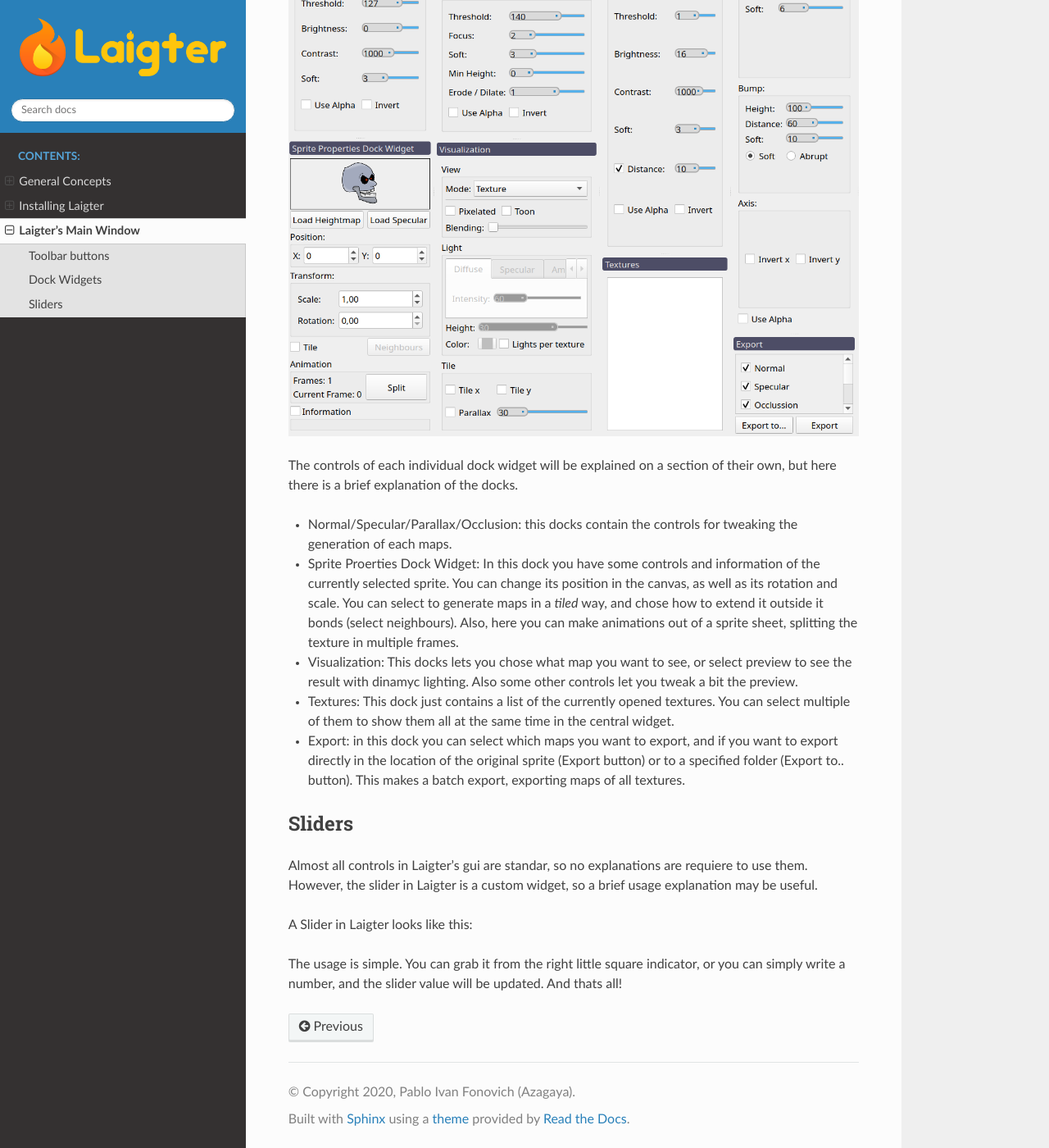
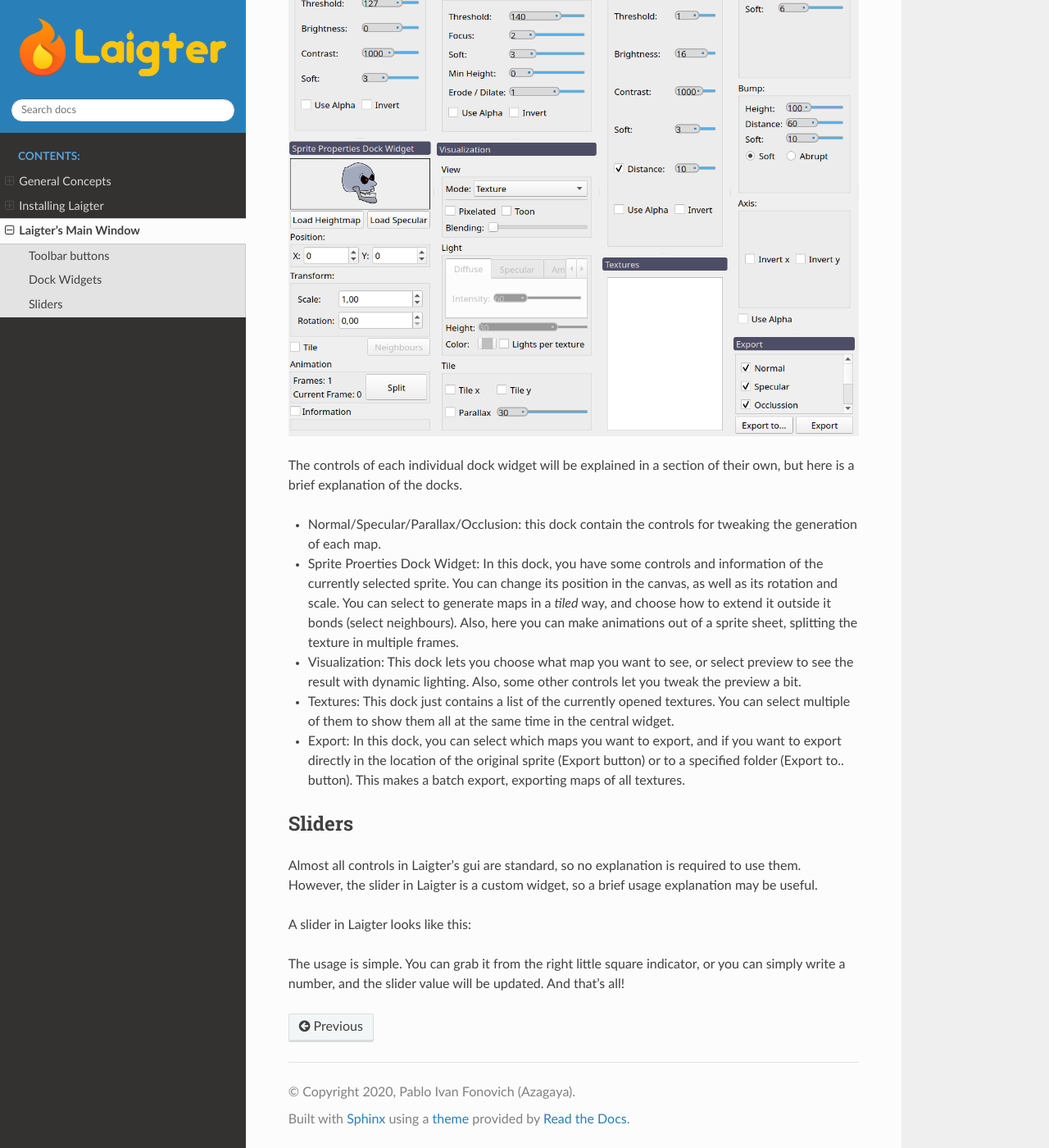
Before and after one commit to azagaya/laigter-docs, a Sphinx documentation site: the page built from docs/source/Introduction/main-window.rst, in a window 1280 px wide and 1400 px high, scrolled down 1678 px. Shown: the whole window at 82% size. Built offline with Sphinx 7.4.7 and the Read the Docs theme 2.0.0, drawn with Linux system fonts in a browser that asks for light colours; formulas are drawn with MathJax 3; some of the changed text lies outside the part shown.

Commit message:
Fix some errors

```diff
--- a/docs/source/Introduction/main-window.rst
+++ b/docs/source/Introduction/main-window.rst
@@ -3,8 +3,8 @@
 
 I try to keep Laigter's gui as simple as possible, with all needed controls at reach.
 For this, the main window is made with a central widget, where all the rendering
-happens, and movavle dock widgets, with the controls needed for tweak the maps.
-Also, there is a tool bar with buttons for most used features of the tool.
+happens, and movable dock widgets, with the controls needed for tweak the maps.
+Also, there is a toolbar with buttons for the most used features of the tool.
 When opening Laigter, you should see this window:
 
 .. image:: img/MainWindow.png
@@ -16,21 +16,21 @@
 one, in order of appearance in the gui:
 
 - |open| Open Project: Open a previously saved Laigter project file.
-- |save| Save Project: Save current work as a Laigter project file. If the project has not been saver previously, it will trigger *Save As* instead.
+- |save| Save Project: Save current work as a Laigter project file. If the project has not been saved previously, it will trigger *Save As* instead.
 
-- |save-as| Save As: Saves current work as a new Laigter project. A dialog will pop up and let you chose location and name of the file.
+- |save-as| Save As: Saves current work as a new Laigter project. A dialog will pop up and let you choose the location and name of the file.
 
-- |import| Import: Opens a dialog to chose images to import in laigter's current project.
+- |import| Import: Opens a dialog to choose images to import in Laigter's current project.
 
-- |fit-zoom| Fit Zoom: Applies the right ammount of zoom and translation of the canvas, in order to fit all textures in the current view.
+- |fit-zoom| Fit Zoom: Applies the right amount of zoom and translation of the canvas, in order to fit all textures in the current view.
 
 - |100-zoom| Zoom 100%: Restores the default zoom (1:1 scale of the textures).
 - |zoom+| Zoom +: Zooms in the canvas.
 - |zoom-| Zoom -: Zooms out the canvas.
 
-- |export| Export: Exports the maps of the currently selected texture. A dialog will let you chose the location and base name for the maps. Selecting which maps to export and batch exporting will be expanded on other sections.
+- |export| Export: Exports the maps of the currently selected texture. A dialog will let you choose the location and base name for the maps. Selecting which maps to export and batch exporting will be expanded on other sections.
 
-- |add-light| Add Light: While on preview mode, it lets you add or remove ligth sources. Will be covered in other sections.
+- |add-light| Add Light: While on preview mode, it lets you add or remove light sources. Will be covered in other sections.
 
 - |presets| Presets: Lets you save/load/apply presets to the selected textures. Will be covered in other sections.
 
@@ -48,28 +48,28 @@
 Dock Widgets
 ------------
 
-Most of the controls of Laigter are placed in dock widgets that you can move arround the gui. The following image shows all the dock widgets together:
+Most of the controls of Laigter are placed in dock widgets that you can move arround the gui. The following image shows all of the dock widgets together:
 
 .. image:: img/DockWidgets.png
 
-The controls of each individual dock widget will be explained on a section of their own, but here there is a brief explanation of the docks.
+The controls of each individual dock widget will be explained in a section of their own, but here is a brief explanation of the docks.
 
-- Normal/Specular/Parallax/Occlusion: this docks contain the controls for tweaking the generation of each maps.
-- Sprite Proerties Dock Widget: In this dock you have some controls and information of the currently selected sprite. You can change its position in the canvas, as well as its rotation and scale. You can select to generate maps in a *tiled* way, and chose how to extend it outside it bonds (select neighbours). Also, here you can make animations out of a sprite sheet, splitting the texture in multiple frames.
-- Visualization: This docks lets you chose what map you want to see, or select preview to see the result with dinamyc lighting. Also some other controls let you tweak a bit the preview.
+- Normal/Specular/Parallax/Occlusion: this dock contain the controls for tweaking the generation of each map.
+- Sprite Proerties Dock Widget: In this dock, you have some controls and information of the currently selected sprite. You can change its position in the canvas, as well as its rotation and scale. You can select to generate maps in a *tiled* way, and choose how to extend it outside it bonds (select neighbours). Also, here you can make animations out of a sprite sheet, splitting the texture in multiple frames.
+- Visualization: This dock lets you choose what map you want to see, or select preview to see the result with dynamic lighting. Also, some other controls let you tweak the preview a bit.
 - Textures: This dock just contains a list of the currently opened textures. You can select multiple of them to show them all at the same time in the central widget.
-- Export: in this dock you can select which maps you want to export, and if you want to export directly in the location of the original sprite (Export button) or to a specified folder (Export to.. button). This makes a batch export, exporting maps of all textures.
+- Export: In this dock, you can select which maps you want to export, and if you want to export directly in the location of the original sprite (Export button) or to a specified folder (Export to.. button). This makes a batch export, exporting maps of all textures.
 
 Sliders
 -------
 
-Almost all controls in Laigter's gui are standar, so no explanations are requiere to use them. However, the slider in Laigter is a custom widget, so a brief usage explanation may be useful.
+Almost all controls in Laigter's gui are standard, so no explanation is required to use them. However, the slider in Laigter is a custom widget, so a brief usage explanation may be useful.
 
-A Slider in Laigter looks like this:
+A slider in Laigter looks like this:
 
 .. image img/Slider.png
 
-The usage is simple. You can grab it from the right little square indicator, or you can simply write a number, and the slider value will be updated. And thats all!
+The usage is simple. You can grab it from the right little square indicator, or you can simply write a number, and the slider value will be updated. And that's all!
 
 .. |open| image:: img/open.png
           :scale: 50 %
```
